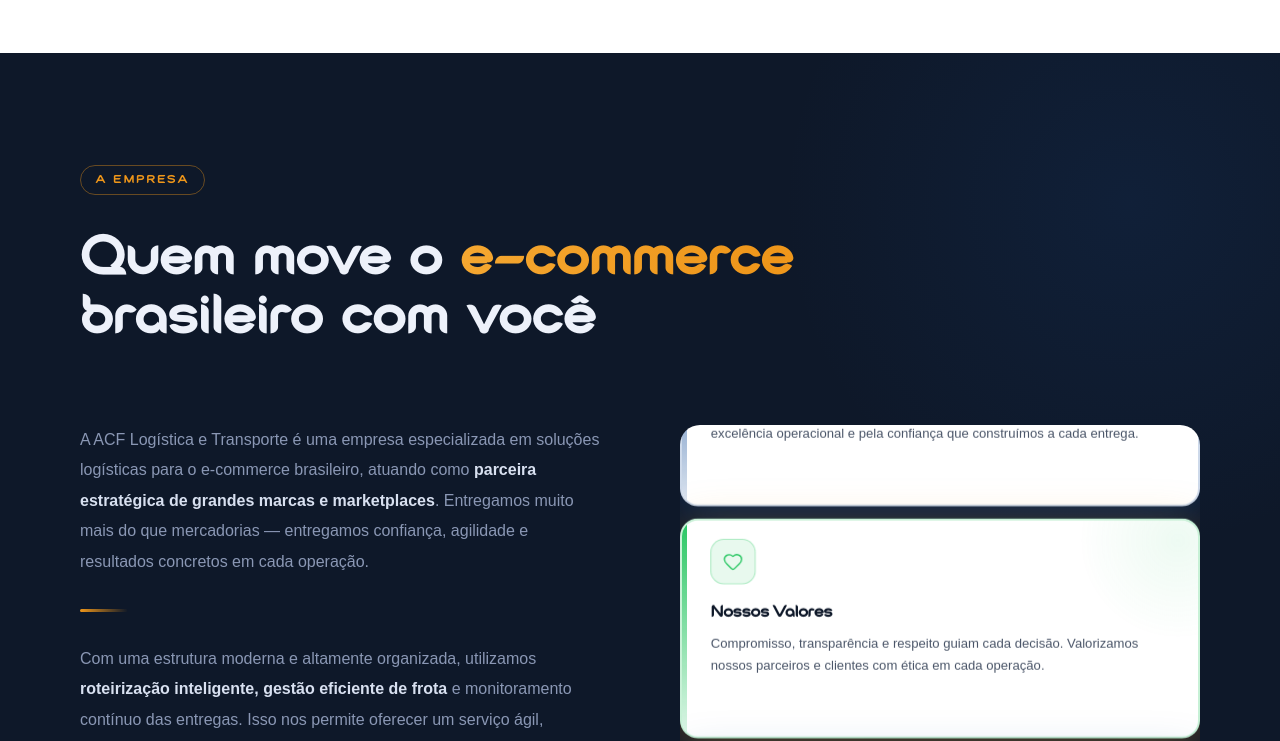
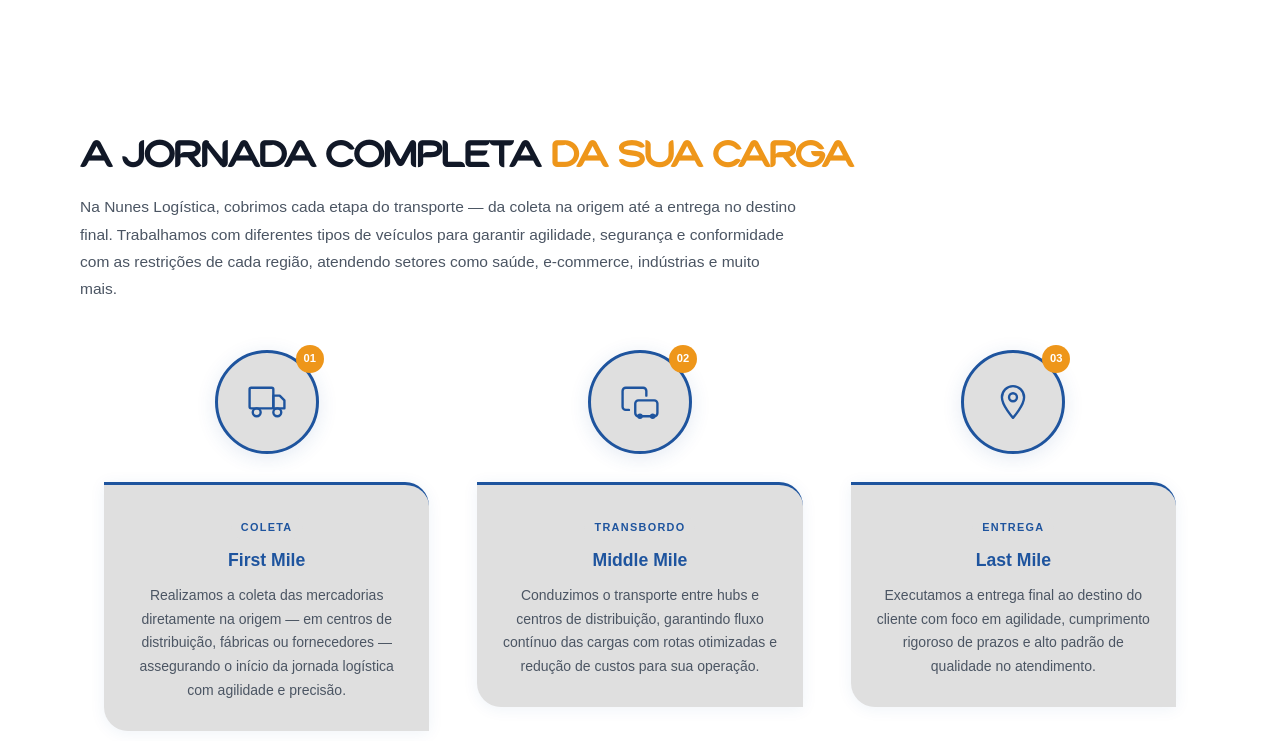
Before and after one commit to CjlConsultoria/acflogistica, a Next.js app: page / in a window 1280 px wide. Shown: the part 1720-2461 px from the top of the page. Built offline with nearby package versions, Linux system fonts and the light colour scheme; a web font is replaced by a local one.

Commit message:
feat: ajust

```diff
--- a/components/layout/Header.tsx
+++ b/components/layout/Header.tsx
@@ -158,7 +158,7 @@
   flex-direction: column;
   align-items: center;
 
-  &:hover { color: #EE961A; background: rgba(238,150,26,0.07); }
+  &:hover { color: #EE961A; background: rgba(255, 255, 255, 0); }
 
   /* linha laranja abaixo do link — 30% da largura do texto */
   &::after {
@@ -232,11 +232,11 @@
 `
 
 const navItems = [
+  { href: '#servicos',      label: 'Serviços' },
   { href: '#about',         label: 'Sobre Nós' },
-  { href: '#servicos',      label: 'Serviços' },
+  { href: '#parceiros',     label: 'Seja Parceiro' },
   { href: '#como-funciona', label: 'Como Funciona' },
   { href: '#numeros',       label: 'Números' },
-  { href: '#parceiros',     label: 'Seja Parceiro' },
   { href: '#contato',       label: 'Contato' },
 ]
 
--- a/components/sections/Partners.tsx
+++ b/components/sections/Partners.tsx
@@ -622,7 +622,7 @@
 
 const requisitos = [
   { icon: <FileText size={13} strokeWidth={2} />, label: 'CNH categoria B com EAR' },
-  { icon: <Truck size={13} strokeWidth={2} />, label: 'Veículo próprio (van, utilitário ou passeio)' },
+  { icon: <Truck size={13} strokeWidth={2} />, label: 'Veículos (van, utilitário ou passeio)' },
   { icon: <CheckCircle size={13} strokeWidth={2} />, label: 'MEI ativo ou disponível para abrir' },
   { icon: <Star size={13} strokeWidth={2} />, label: 'Comprometimento com prazo e qualidade' },
 ]
--- a/components/sections/Services.tsx
+++ b/components/sections/Services.tsx
@@ -14,6 +14,10 @@
   from { opacity: 0; transform: translateX(-32px); }
   to   { opacity: 1; transform: translateX(0); }
 `
+
+/* ─────────────────────────────────────────
+   STYLED COMPONENTS — SEÇÃO ORIGINAL
+───────────────────────────────────────── */
 
 const Section = styled.section`
   padding: 7rem 5rem;
@@ -59,13 +63,9 @@
     `}
 `
 
-/* Card com hover laranja, texto branco/cinza claro,
-   border-radius: top-left e bottom-right = 0 (quadrado),
-   top-right e bottom-left = arredondados.
-   Hover: sobe (translateY) + fundo laranja */
 const HoverCard = styled.div`
   background: #dfdfdf;
-  border-radius: 0 1.5rem 0 1.5rem; /* top-left=0, top-right=1.5rem, bottom-right=0, bottom-left=1.5rem */
+  border-radius: 0 1.5rem 0 1.5rem;
   padding: 2rem 1.75rem;
   transition: transform 0.28s cubic-bezier(0.22, 1, 0.36, 1),
               background 0.28s ease,
@@ -74,7 +74,6 @@
   height: 100%;
   box-shadow: 0 2px 12px rgba(0,0,0,0.06);
 
-  /* ícone, título e texto ficam com cores padrão */
   .card-icon   { color: #ee961a; transition: color 0.28s ease; }
   .card-title  { color: #1E549E; transition: color 0.28s ease; }
   .card-text   { color: #4b5563; transition: color 0.28s ease; }
@@ -145,6 +144,237 @@
   },
 ]
 
+/* ─────────────────────────────────────────
+   STYLED COMPONENTS — MILE CARDS (NOVOS)
+───────────────────────────────────────── */
+
+const MileSection = styled.section`
+  padding: 5rem 5rem 6rem;
+  background: #ffffff;
+  position: relative;
+  @media (max-width: 1024px) { padding: 4rem 2rem 5rem; }
+  @media (max-width: 768px)  { padding: 3rem 1.5rem 4rem; }
+`
+
+const MileInner = styled.div`
+  max-width: 1280px;
+  margin: 0 auto;
+`
+
+/* Título e subtítulo alinhados à esquerda — mesmo estilo visual da seção "Por que nos escolher" */
+const MileHeaderWrap = styled.div<{ $visible: boolean }>`
+  opacity: 0;
+  text-align: left;
+  margin-bottom: 3rem;
+  ${({ $visible }) =>
+    $visible &&
+    css`
+      animation: ${fadeLeft} 0.7s 0s cubic-bezier(0.22, 1, 0.36, 1) both;
+    `}
+`
+
+const MileHeading = styled.h2`
+  font-size: clamp(1.6rem, 3vw, 2.4rem);
+  font-family: var(--font-cabourg-bold), sans-serif;
+  font-weight: 800;
+  color: #111827;
+  line-height: 1.15;
+  margin: 0 0 1rem;
+  letter-spacing: -0.02em;
+  text-transform: uppercase;
+`
+
+const MileSubtitle = styled.p`
+  font-size: 0.97rem;
+  font-family: var(--font-inter), sans-serif;
+  color: #4b5563;
+  line-height: 1.75;
+  max-width: 720px;
+  margin: 0;
+`
+
+const MileGrid = styled.div`
+  display: grid;
+  grid-template-columns: repeat(3, 1fr);
+  gap: 0;
+  @media (max-width: 900px) { grid-template-columns: 1fr; gap: 2rem; }
+`
+
+const MileAnimCard = styled.div<{ $visible: boolean; $delay: number }>`
+  opacity: 0;
+  ${({ $visible, $delay }) =>
+    $visible &&
+    css`
+      animation: ${fadeUp} 0.65s ${$delay}s cubic-bezier(0.22, 1, 0.36, 1) both;
+    `}
+`
+
+const MileCardWrap = styled.div`
+  display: flex;
+  flex-direction: column;
+  align-items: center;
+  text-align: center;
+  padding: 0 1.5rem 2.5rem;
+  @media (max-width: 900px) { padding: 0; }
+`
+
+const MileBadge = styled.div`
+  width: 104px;
+  height: 104px;
+  border-radius: 50%;
+  background: #dfdfdf;
+  border: 3px solid #1E549E;
+  display: flex;
+  align-items: center;
+  justify-content: center;
+  margin-bottom: 1.75rem;
+  position: relative;
+  transition: background 0.3s ease;
+  box-shadow: 0 4px 20px rgba(30, 84, 158, 0.12);
+
+  svg {
+    width: 38px;
+    height: 38px;
+    stroke: #1E549E;
+    fill: none;
+    stroke-width: 1.5;
+    stroke-linecap: round;
+    stroke-linejoin: round;
+    transition: stroke 0.3s ease;
+  }
+
+  @media (max-width: 900px) { margin-bottom: 1.25rem; }
+`
+
+const MileStep = styled.span`
+  position: absolute;
+  top: -8px;
+  right: -8px;
+  width: 28px;
+  height: 28px;
+  border-radius: 50%;
+  background: #ee961a;
+  display: flex;
+  align-items: center;
+  justify-content: center;
+  font-size: 0.7rem;
+  font-weight: 800;
+  color: #fff;
+`
+
+const MileCardInner = styled.div`
+  background: #dfdfdf;
+  border-radius: 0 1.5rem 0 1.5rem;
+  padding: 1.75rem 1.5rem;
+  width: 100%;
+  box-shadow: 0 2px 16px rgba(30, 84, 158, 0.07);
+  border-top: 3px solid #1E549E;
+  transition:
+    border-color 0.3s ease,
+    box-shadow 0.3s ease,
+    transform 0.3s cubic-bezier(0.22, 1, 0.36, 1);
+`
+
+const MileTag = styled.span`
+  display: inline-block;
+  background: #dfdfdf;
+  color: #1E549E;
+  font-size: 0.68rem;
+  font-weight: 700;
+  letter-spacing: 0.12em;
+  text-transform: uppercase;
+  padding: 3px 10px;
+  border-radius: 20px;
+  margin-bottom: 0.6rem;
+  transition: background 0.3s ease, color 0.3s ease;
+`
+
+const MileTitle = styled.h3`
+  font-size: 1.1rem;
+  font-weight: 700;
+  color: #1E549E;
+  margin: 0 0 0.75rem;
+  line-height: 1.3;
+  transition: color 0.3s ease;
+`
+
+const MileText = styled.p`
+  font-size: 0.875rem;
+  color: #4b5563;
+  line-height: 1.7;
+  margin: 0;
+  font-weight: 300;
+`
+
+const MileHoverWrap = styled.div`
+  display: flex;
+  flex-direction: column;
+  align-items: center;
+  width: 100%;
+
+  &:hover ${MileBadge} {
+    background: #1E549E;
+    svg { stroke: #ffffff; }
+  }
+  &:hover ${MileCardInner} {
+    border-top-color: #ee961a;
+    box-shadow: 0 12px 36px rgba(238, 150, 26, 0.18);
+    transform: translateY(-6px);
+  }
+  &:hover ${MileTitle} { color: #ee961a; }
+  &:hover ${MileTag} {
+    background: #fff3e0;
+    color: #c97a10;
+  }
+`
+
+const miles = [
+  {
+    step: '01',
+    tag: 'Coleta',
+    title: 'First Mile',
+    text: 'Realizamos a coleta das mercadorias diretamente na origem — em centros de distribuição, fábricas ou fornecedores — assegurando o início da jornada logística com agilidade e precisão.',
+    icon: (
+      <svg viewBox="0 0 24 24">
+        <rect x="1" y="3" width="15" height="13" rx="1" />
+        <path d="M16 8h4l3 3v5h-7V8z" />
+        <circle cx="5.5" cy="18.5" r="2.5" />
+        <circle cx="18.5" cy="18.5" r="2.5" />
+      </svg>
+    ),
+  },
+  {
+    step: '02',
+    tag: 'Transbordo',
+    title: 'Middle Mile',
+    text: 'Conduzimos o transporte entre hubs e centros de distribuição, garantindo fluxo contínuo das cargas com rotas otimizadas e redução de custos para sua operação.',
+    icon: (
+      <svg viewBox="0 0 24 24">
+        <path d="M5 17H3a2 2 0 01-2-2V5a2 2 0 012-2h11a2 2 0 012 2v3" />
+        <rect x="9" y="11" width="14" height="10" rx="2" />
+        <circle cx="12" cy="21" r="1" />
+        <circle cx="20" cy="21" r="1" />
+      </svg>
+    ),
+  },
+  {
+    step: '03',
+    tag: 'Entrega',
+    title: 'Last Mile',
+    text: 'Executamos a entrega final ao destino do cliente com foco em agilidade, cumprimento rigoroso de prazos e alto padrão de qualidade no atendimento.',
+    icon: (
+      <svg viewBox="0 0 24 24">
+        <path d="M12 2C8.13 2 5 5.13 5 9c0 5.25 7 13 7 13s7-7.75 7-13c0-3.87-3.13-7-7-7z" />
+        <circle cx="12" cy="9" r="2.5" />
+      </svg>
+    ),
+  },
+]
+
+/* ─────────────────────────────────────────
+   HOOK COMPARTILHADO
+───────────────────────────────────────── */
+
 function useReveal(threshold = 0.15) {
   const ref = useRef<HTMLDivElement>(null)
   const [visible, setVisible] = useState(false)
@@ -168,11 +398,19 @@
   return { ref, visible }
 }
 
+/* ─────────────────────────────────────────
+   EXPORT DEFAULT
+───────────────────────────────────────── */
+
 export default function Services() {
-  const titleReveal = useReveal(0.2)
-  const gridReveal  = useReveal(0.1)
+  const titleReveal    = useReveal(0.2)
+  const gridReveal     = useReveal(0.1)
+  const mileReveal     = useReveal(0.1)
+  const mileHeaderReveal = useReveal(0.15)
 
   return (
+    <>
+      {/* ══ SEÇÃO ORIGINAL — INTACTA ══ */}
       <Section id="servicos">
         <Inner>
           <TitleWrap ref={titleReveal.ref} $visible={titleReveal.visible}>
@@ -184,7 +422,7 @@
                   <span>SERVIÇOS</span>
                 </>
               }
-            subtitle="Soluções completas de logística para sua empresa crescer com eficiência e segurança."
+              subtitle="Soluções completas de transporte e logística para sua empresa crescer com eficiência e segurança.."
             />
           </TitleWrap>
           <Grid ref={gridReveal.ref} $visible={gridReveal.visible}>
@@ -200,5 +438,48 @@
           </Grid>
         </Inner>
       </Section>
+
+      {/* ══ MILE CARDS — NOVOS, LOGO ABAIXO ══ */}
+      <MileSection>
+        <MileInner>
+
+          {/* Título e subtítulo alinhados à esquerda */}
+          <MileHeaderWrap ref={mileHeaderReveal.ref} $visible={mileHeaderReveal.visible}>
+            <MileHeading>
+              A JORNADA COMPLETA{' '}
+              <span style={{ color: '#EE961A' }}>DA SUA CARGA</span>
+            </MileHeading>
+            <MileSubtitle>
+              Na Nunes Logística, cobrimos cada etapa do transporte — da coleta na origem até
+              a entrega no destino final. Trabalhamos com diferentes tipos de veículos para
+              garantir agilidade, segurança e conformidade com as restrições de cada região,
+              atendendo setores como saúde, e-commerce, indústrias e muito mais.
+            </MileSubtitle>
+          </MileHeaderWrap>
+
+          {/* Cards */}
+          <MileGrid ref={mileReveal.ref}>
+            {miles.map((m, i) => (
+              <MileAnimCard key={m.title} $visible={mileReveal.visible} $delay={i * 0.12}>
+                <MileCardWrap>
+                  <MileHoverWrap>
+                    <MileBadge>
+                      <MileStep>{m.step}</MileStep>
+                      {m.icon}
+                    </MileBadge>
+                    <MileCardInner>
+                      <MileTag>{m.tag}</MileTag>
+                      <MileTitle>{m.title}</MileTitle>
+                      <MileText>{m.text}</MileText>
+                    </MileCardInner>
+                  </MileHoverWrap>
+                </MileCardWrap>
+              </MileAnimCard>
+            ))}
+          </MileGrid>
+
+        </MileInner>
+      </MileSection>
+    </>
   )
 }
```
Lines whose indentation alone changed are shown as unchanged.
